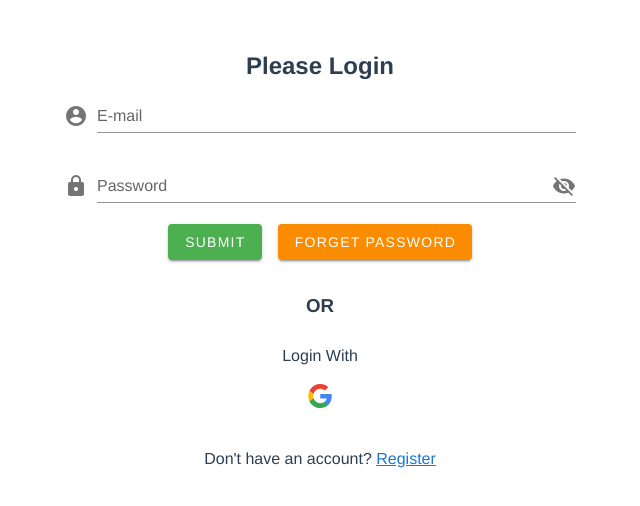
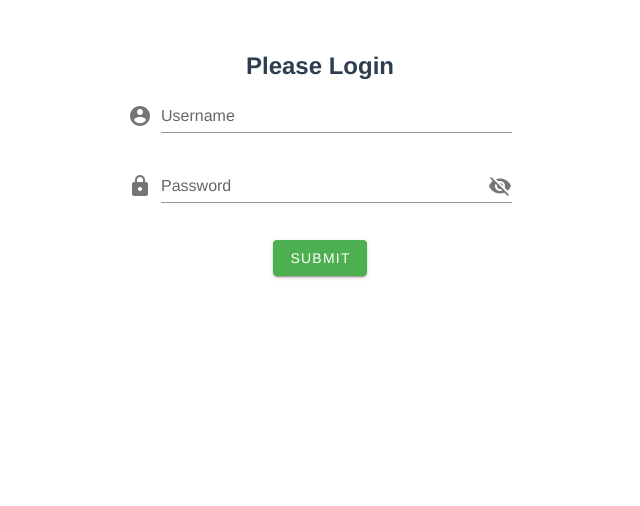
Before and after one commit to farahaidid/driver-trip, a Vue app: page / in a window 1280 px wide. Shown: the top 506 px of the page, without its empty margins (320-960 px from the left). Built offline with nearby package versions, Linux system fonts and the light colour scheme.

Commit message:
login issue fixed

```diff
--- a/src/components/Home/Login.vue
+++ b/src/components/Home/Login.vue
@@ -1,12 +1,11 @@
 <template>
   <v-app>
-    <div class="pt-12">
+    <div class="pt-12 login-container">
       <h2>Please Login</h2>
       <form @submit.prevent="submited" class="form">
         <v-text-field
-          v-model="email"
-          label="E-mail"
-          :rules="emailRules"
+          v-model="username"
+          label="Username"
           prepend-icon="mdi-account-circle"
           required
         />
@@ -14,121 +13,49 @@
         <v-text-field
           v-model="password"
           label="Password"
-          :rules="passwordRules"
           :type="showPassword ? 'text' : 'password'"
           prepend-icon="mdi-lock"
           :append-icon="showPassword ? 'mdi-eye' : 'mdi-eye-off'"
           @click:append="showPassword = !showPassword"
         />
+        <span class="error--text" v-if="showError">Envalid username or password!</span>
 
-        <v-btn type="submit" class="mx-2" color="success"> submit </v-btn>
-        <v-btn class="mx-2" color="warning" @click="forgetPass = !forgetPass"
-          >Forget Password</v-btn
-        >
+        <div>
+          <v-btn type="submit" class="mt-4" color="success"> submit </v-btn>
+        </div>
       </form>
-      <div class="mt-8">
-        <h3 class="mb-6">OR</h3>
-        <p>Login With</p>
-        <img
-          class="google-icon"
-          src="../../assets/Google__G__Logo.svg"
-          @click="googleAuth"
-          alt=""
-        />
-      </div>
-      <p class="mt-8">
-        Don't have an account?
-        <router-link to="/register">Register</router-link>
-      </p>
 
-      <div v-show="forgetPass">
-        <form @submit.prevent="forgetPassSubmited" class="form">
-          <v-text-field
-            v-model="forgetEmail"
-            label="E-mail"
-            :rules="emailRules"
-            prepend-icon="mdi-account-circle"
-            required
-          />
-
-          <v-btn type="submit" class="mx-2" color="success"> submit </v-btn>
-        </form>
-      </div>
     </div>
   </v-app>
 </template>
 
 <script>
-import "@firebase/auth";
-import {
-  getAuth,
-  sendPasswordResetEmail,
-  signInWithEmailAndPassword,
-  signInWithPopup,
-} from "firebase/auth";
-import { GoogleAuthProvider } from "firebase/auth";
-
 export default {
   data: () => ({
     valid: true,
     password: "",
-    passwordRules: [
-      (v) => !!v || "Password is required",
-      (v) => (v && v.length >= 6) || "Password Must At Least 6 Characters",
-    ],
-    email: "",
-    emailRules: [
-      (v) => !!v || "E-mail is required",
-      (v) => /.+@.+\..+/.test(v) || "E-mail must be valid",
-    ],
+    username: "",
     error: "",
     showPassword: false,
-    forgetEmail: "",
-    forgetPass: false,
+    showError: false,
   }),
 
   methods: {
     submited() {
-      const auth = getAuth();
-
-      signInWithEmailAndPassword(auth, this.email, this.password)
-        .then((data) => {
-          console.log(data);
-          this.$router.replace({ name: "dashboard" });
-        })
-        .catch((error) => {
-          console.log(error);
-        });
-    },
-    forgetPassSubmited() {
-      const auth = getAuth();
-      const email = this.forgetEmail;
-      sendPasswordResetEmail(auth, email)
-        .then(() => {
-          console.log("Password reset email sent!");
-        })
-        .catch((error) => {
-          console.log(error);
-          // ..
-        });
-    },
-    googleAuth() {
-      const provider = new GoogleAuthProvider();
-      const auth = getAuth();
-      signInWithPopup(auth, provider)
-        .then((data) => {
-          console.log(data);
-          this.$router.replace({ name: "dashboard" });
-        })
-        .catch((error) => {
-          console.log(error);
-        });
+      if (this.username === 'admin' && this.password === 'admin') this.$router.replace({ name: "dashboard" });
+      else this.showError = true;
+      console.log(this.showError);
     },
   },
 };
 </script>
 
 <style lang="sass">
-.google-icon
-  cursor: pointer
+.login-container
+  width: 30%
+  margin: 0 auto
+
+// .error
+//   color: #ed4337
+//   background: white
 </style>
--- a/src/components/Home/Register.vue
+++ /dev/null
@@ -1,101 +0,0 @@
-<template>
-  <v-app>
-    <div class="pt-12">
-      <h2>Please Register</h2>
-      <form @submit.prevent="submited" class="form">
-        <v-text-field
-          v-model="email"
-          label="E-mail"
-          :rules="emailRules"
-          prepend-icon="mdi-account-circle"
-          required
-        />
-
-        <v-text-field
-          v-model="password"
-          label="Password"
-          :rules="passwordRules"
-          :type="showPassword ? 'text' : 'password'"
-          prepend-icon="mdi-lock"
-          :append-icon="showPassword ? 'mdi-eye' : 'mdi-eye-off'"
-          @click:append="showPassword = !showPassword"
-        />
-
-        <v-btn type="submit" class="mr-4" color="success"> submit </v-btn>
-      </form>
-      <div class="mt-8">
-        <h3 class="mb-6">OR</h3>
-        <p>Register With</p>
-        <img
-          class="google-icon"
-          src="../../assets/Google__G__Logo.svg"
-          @click="googleAuth"
-          alt=""
-        />
-      </div>
-      <p class="mt-8">
-        Already have an account? <router-link to="/">Log In</router-link>
-      </p>
-    </div>
-  </v-app>
-</template>
-
-<script>
-// import * as firebase from "firebase/app";
-import {
-  createUserWithEmailAndPassword,
-  getAuth,
-  GoogleAuthProvider,
-  signInWithPopup,
-} from "@firebase/auth";
-require("firebase/auth");
-
-export default {
-  data: () => ({
-    valid: true,
-    password: "",
-    passwordRules: [
-      (v) => !!v || "Password is required",
-      (v) => (v && v.length >= 6) || "Password Must At Least 6 Characters",
-    ],
-    email: "",
-    emailRules: [
-      (v) => !!v || "E-mail is required",
-      (v) => /.+@.+\..+/.test(v) || "E-mail must be valid",
-    ],
-    error: "",
-    showPassword: false,
-  }),
-
-  methods: {
-    submited() {
-      const auth = getAuth();
-      createUserWithEmailAndPassword(auth, this.email, this.password)
-        .then(() => {
-          this.$router.replace({ name: "dashboard" });
-        })
-        .catch((error) => {
-          console.log(error);
-        });
-    },
-    googleAuth() {
-      const googleProvider = new GoogleAuthProvider();
-      const auth = getAuth();
-      signInWithPopup(auth, googleProvider)
-        .then(() => {
-          this.$router.replace({ name: "dashboard" });
-        })
-        .catch((error) => {
-          console.log(error);
-        });
-    },
-  },
-};
-</script>
-
-<style lang="scss">
-.form {
-  width: 40%;
-  margin: 0 auto;
-}
-</style>
--- a/src/router/index.js
+++ b/src/router/index.js
@@ -1,7 +1,6 @@
 import Vue from 'vue'
 import VueRouter from 'vue-router'
 import Login from "../components/Home/Login.vue"
-import Register from "../components/Home/Register.vue"
 import Dashboard from "../components/Dashboard/Dashboard.vue"
 import DashboardLayout from "../layout/DashboardLayout.vue"
 import DriverTrip from "../components/Dashboard/DriverTrip.vue"
@@ -14,11 +13,6 @@ const routes = [
     path: "/",
     name: "login",
     component: Login,
-  },
-  {
-    path: "/register",
-    name: "register",
-    component: Register,
   },
   {
     path: "/dashboard",
```
Also changed, not shown: info.txt (deleted).
